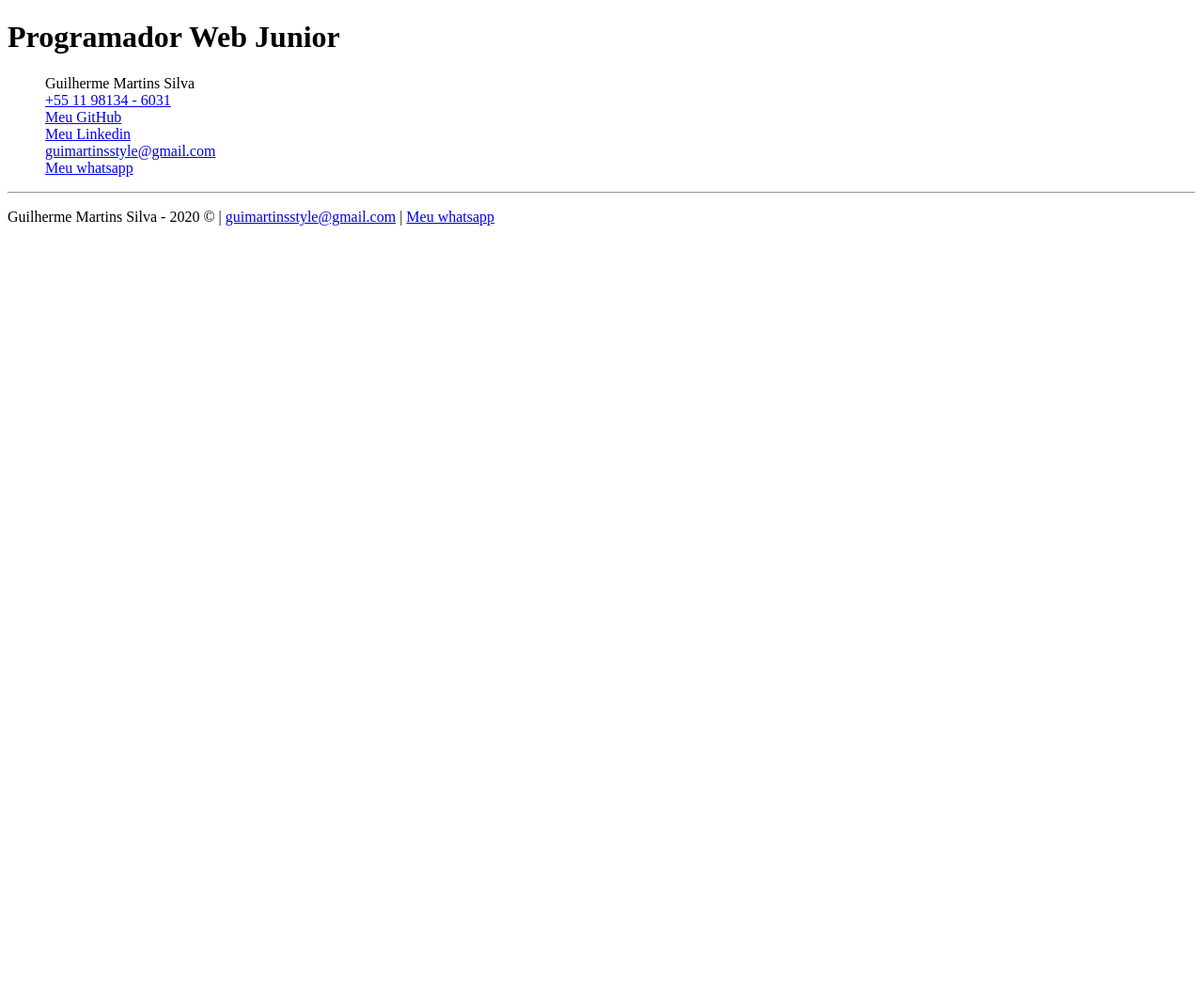
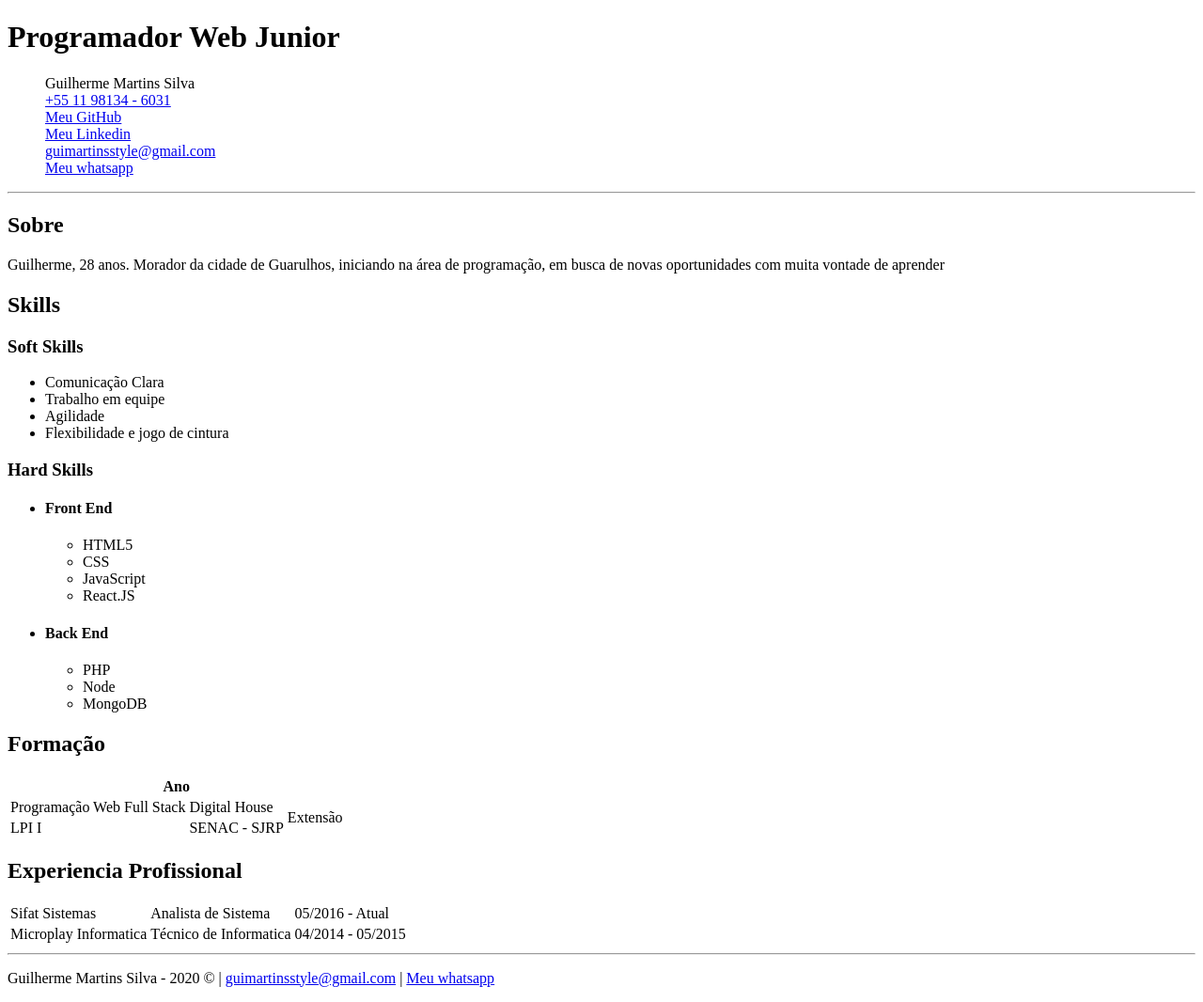
Before and after one commit to Guimarte/HTML-DH, a plain HTML site: page index.html in a window 1280 px wide. Shown: the whole page at 94% size. Before the commit the page ends 800 px from the top, so only its background shows below. Drawn offline with Linux system fonts and the light colour scheme.

Commit message:
Atualização do conteudo Main

```diff
--- a/index.html
+++ b/index.html
@@ -22,7 +22,86 @@
 
 
     </header>
+    <main>
+        <section>
+            <h2>Sobre</h2>
+            <p>Guilherme, 28 anos. Morador da cidade de Guarulhos, iniciando na área de programação, em busca de novas oportunidades com muita vontade de aprender</p>
+        </section>
+        <section>
+            <h2>Skills</h2>
+            <h3>Soft Skills</h3>
+            <ul>
+                <li>Comunicação Clara</li>
+                <li>Trabalho em equipe</li>
+                <li>Agilidade</li>
+                <li>Flexibilidade e jogo de cintura</li>
+            </ul>
+            <h3>Hard Skills</h3>
+            <ul>
+                <li>
+                <h4>Front End</h4>
+                <ul>
+                    <li>HTML5</li>
+                    <li>CSS</li>
+                    <li>JavaScript</li>
+                    <li>React.JS</li>
+                </ul>
+                </li>
+                 <li>
+                <h4>Back End</h4>
+                <ul>
+                    <li>PHP</li>
+                    <li>Node</li>
+                    <li>MongoDB</li>
 
+                </ul>
+            </li>
+            </ul>
+
+        </section>
+        <section>
+            <h2>Formação</h2>
+            <table>
+
+                <tr>
+                    <th colspan="3">Ano</th>
+
+                </tr>
+                <tr>
+                    <td>Programação Web Full Stack</td>
+                    <td>Digital House</td>
+                    <td rowspan="2">Extensão</td>
+                </tr>
+                  <tr>
+
+                    <td>LPI I</td>
+                    <td>SENAC - SJRP</td>
+
+                </tr>
+            </table>
+        </section>
+        <section>
+            <h2>Experiencia Profissional</h2>
+            <table>
+                <tr>
+                    <td>Sifat Sistemas</td>
+                    <td>Analista de Sistema</td>
+                    <td>05/2016 - Atual</td>
+                </tr>
+                <tr>
+                    <td>Microplay Informatica</td>
+                    <td>Técnico de Informatica</td>
+                    <td>04/2014 - 05/2015</td>
+                </tr>
+            </table>
+        </section>
+
+
+
+
+
+    </main>
+    <hr>
     <footer>
         <p> Guilherme Martins Silva - 2020 &copy; | <a href="mailto:guimartinsstyle@gmail.com?subject=Vaga%20de%20Programador%20Jr&body=Olá,%20gostei%20do%20seu%20perfil">guimartinsstyle@gmail.com</a> | <a href='https://api.whatsapp.com/send?phone=+5511981346031&text=Ol%C3%A1,%0D%0A%0D%0AAcessei%20o%20seu%20curriculo%20e%20gostaria%20de%20falar%20sobre%20a%20vaga&source=&data=&app_absent='target="_blank">Meu whatsapp</a> </p>
     </footer>
```
